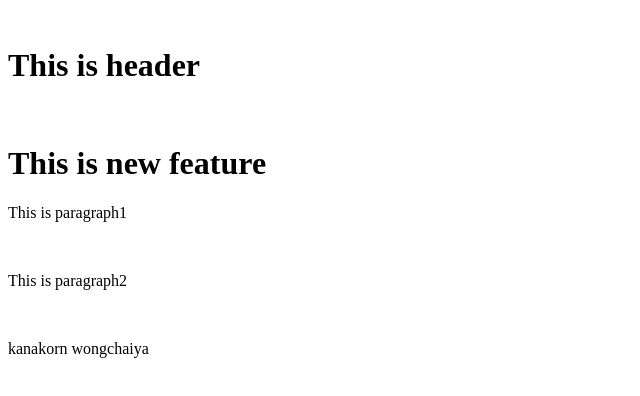
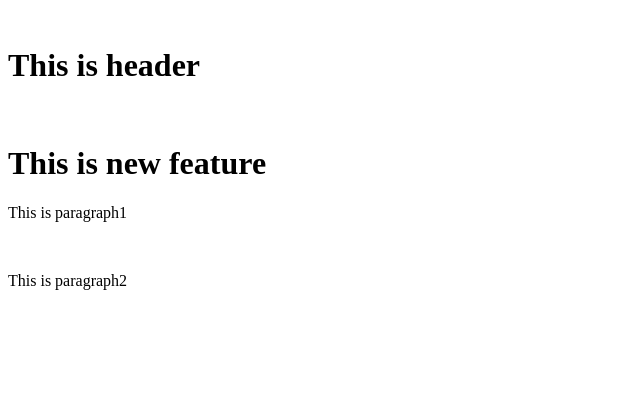
Before and after one commit to GKanakorn/sample_git2, a plain HTML site: page index.html in a window 1280 px wide. Shown: the whole page, without its empty margins (0-640 px from the left). Drawn offline with Linux system fonts and the light colour scheme.

Commit message:
closed: #2 remove line

```diff
--- a/index.html
+++ b/index.html
@@ -6,5 +6,4 @@
 <h1>This is new feature</h1>
 <p>This is paragraph1</p>
 <p>This is paragraph2</p>
-<p>kanakorn wongchaiya</p>
 </body>
```
